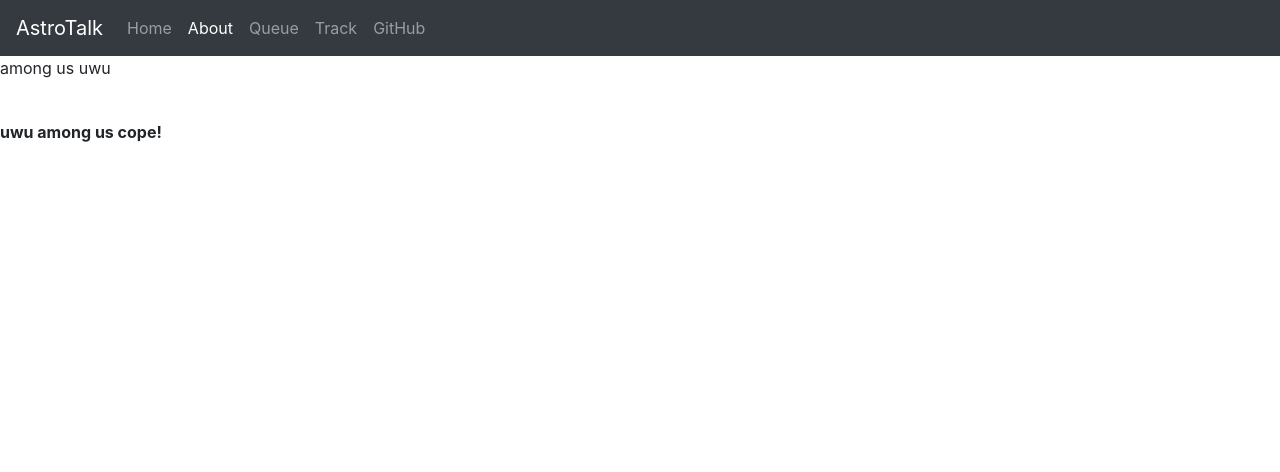
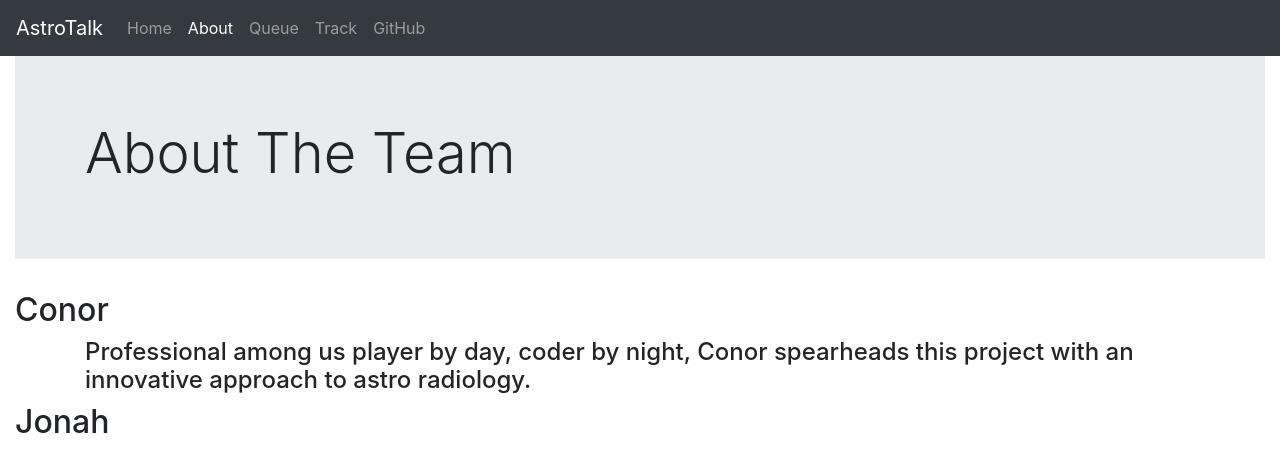
Before and after one commit to conorm110/AstroPack, a PHP site: page /about.php in a window 1280 px wide. Shown: the top 472 px of the page. Run offline with PHP 8.4, Linux system fonts and the light colour scheme.

Commit message:
uwuuwuwuwuuwuwuwuwu
owowowoowowowowowow

```diff
--- a/server/about.php
+++ b/server/about.php
@@ -45,12 +45,22 @@
     <script src="https://code.jquery.com/jquery-3.3.1.slim.min.js" integrity="sha384-q8i/X+965DzO0rT7abK41JStQIAqVgRVzpbzo5smXKp4YfRvH+8abtTE1Pi6jizo" crossorigin="anonymous"></script>
     <script src="https://cdnjs.cloudflare.com/ajax/libs/popper.js/1.14.7/umd/popper.min.js" integrity="sha384-UO2eT0CpHqdSJQ6hJty5KVphtPhzWj9WO1clHTMGa3JDZwrnQq4sF86dIHNDz0W1" crossorigin="anonymous"></script>
     <script src="https://stackpath.bootstrapcdn.com/bootstrap/4.3.1/js/bootstrap.min.js" integrity="sha384-JjSmVgyd0p3pXB1rRibZUAYoIIy6OrQ6VrjIEaFf/nJGzIxFDsf4x0xIM+B07jRM" crossorigin="anonymous"></script>
-    <p> among us uwu </p>
-    </br>
-    <b>
-        <p> uwu among us cope! </p>
-    </b>
 
+    <div class="container-fluid">
+        <div class="jumbotron jumbotron-fluid">
+            <div class="container">
+                <h1 class="display-4">About The Team</h1>
+
+            </div>
+        </div>
+        <h2> Conor </h2>
+        <div class="container">
+            <h4>Professional among us player by day, coder by night, Conor spearheads this project with an innovative approach to astro radiology.</h4>
+        </div>
+        <h2> Jonah </h2>
+        <div class="container">
+        </div>
+    </div>
 </body>
 
 </html>
```
